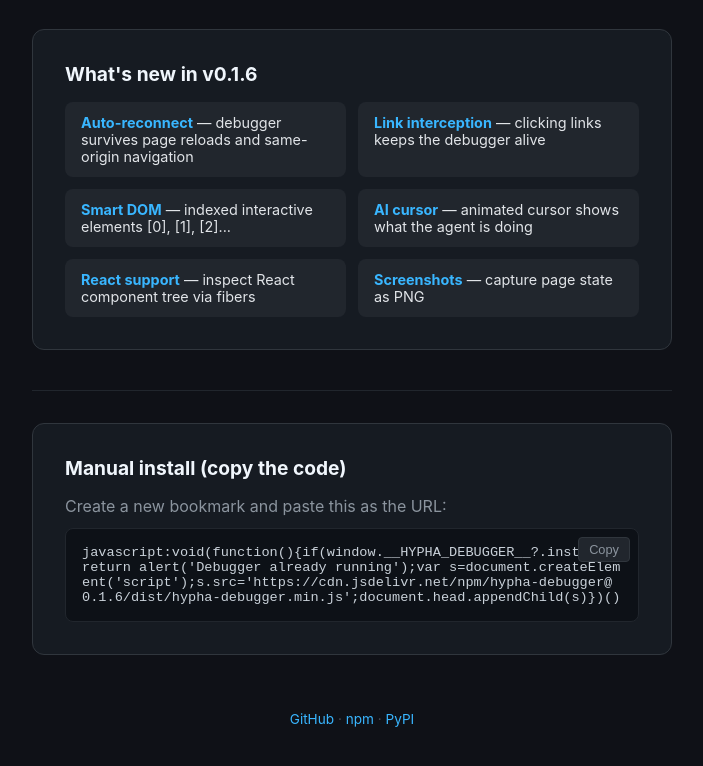
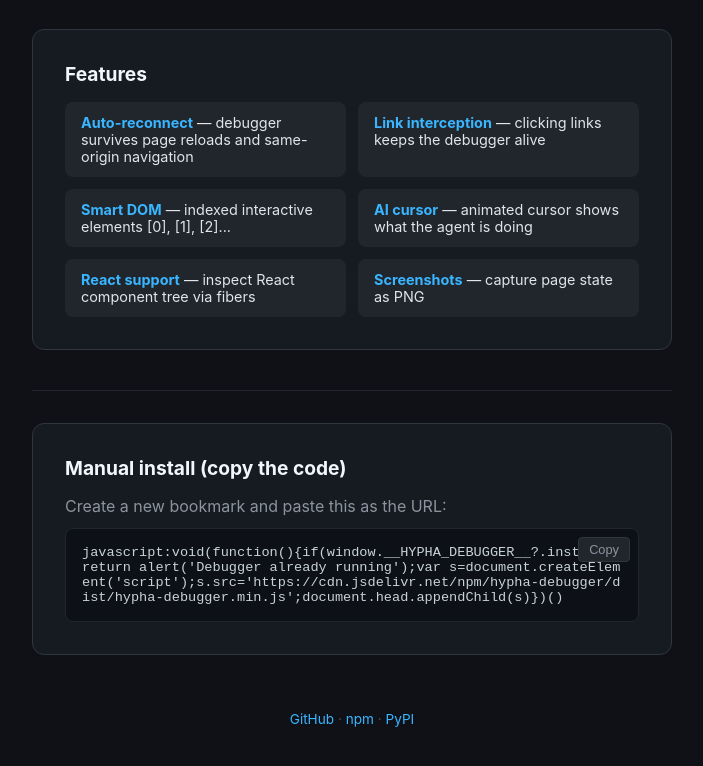
Before and after one commit to amun-ai/hypha-debugger, a plain HTML site: page examples/bookmarklet.html in a window 1280 px wide. Shown: the part 752-1518 px from the top of the page, without its empty margins (288-991 px from the left). Drawn offline with Linux system fonts and the light colour scheme.

Commit message:
Use unversioned CDN URL for bookmarklet (always latest)
Co-Authored-By: Claude Opus 4.6 (1M context) <noreply@anthropic.com>

```diff
--- a/examples/bookmarklet.html
+++ b/examples/bookmarklet.html
@@ -169,7 +169,7 @@
   <div class="card">
     <h2>Drag this to your bookmarks bar</h2>
     <a class="bookmarklet-link"
-       href="javascript:void(function(){if(window.__HYPHA_DEBUGGER__?.instance)return alert('Debugger already running');var s=document.createElement('script');s.src='https://cdn.jsdelivr.net/npm/hypha-debugger@0.1.6/dist/hypha-debugger.min.js';document.head.appendChild(s)})()"
+       href="javascript:void(function(){if(window.__HYPHA_DEBUGGER__?.instance)return alert('Debugger already running');var s=document.createElement('script');s.src='https://cdn.jsdelivr.net/npm/hypha-debugger/dist/hypha-debugger.min.js';document.head.appendChild(s)})()"
        onclick="event.preventDefault();alert('Drag this button to your bookmarks bar!')">
       <svg viewBox="0 0 24 24" fill="none" stroke="currentColor" stroke-width="2" stroke-linecap="round" stroke-linejoin="round">
         <path d="M12 2C6.48 2 2 6.48 2 12s4.48 10 10 10 10-4.48 10-10S17.52 2 12 2z"/>
@@ -191,7 +191,7 @@
   </div>
 
   <div class="card">
-    <h2>What's new in v0.1.6</h2>
+    <h2>Features</h2>
     <div class="features">
       <div class="feature"><strong>Auto-reconnect</strong> — debugger survives page reloads and same-origin navigation</div>
       <div class="feature"><strong>Link interception</strong> — clicking links keeps the debugger alive</div>
@@ -209,7 +209,7 @@
     <p style="margin-bottom: 8px; color: #8b949e;">Create a new bookmark and paste this as the URL:</p>
     <div class="code-block" id="code-block">
       <button class="copy-btn" onclick="navigator.clipboard.writeText(document.getElementById('bm-code').textContent);this.textContent='Copied!';setTimeout(()=>this.textContent='Copy',1500)">Copy</button>
-      <span id="bm-code">javascript:void(function(){if(window.__HYPHA_DEBUGGER__?.instance)return alert('Debugger already running');var s=document.createElement('script');s.src='https://cdn.jsdelivr.net/npm/hypha-debugger@0.1.6/dist/hypha-debugger.min.js';document.head.appendChild(s)})()</span>
+      <span id="bm-code">javascript:void(function(){if(window.__HYPHA_DEBUGGER__?.instance)return alert('Debugger already running');var s=document.createElement('script');s.src='https://cdn.jsdelivr.net/npm/hypha-debugger/dist/hypha-debugger.min.js';document.head.appendChild(s)})()</span>
     </div>
   </div>
 
```
Also changed, not shown: docs/index.html (+2 -2 lines), README.md.
